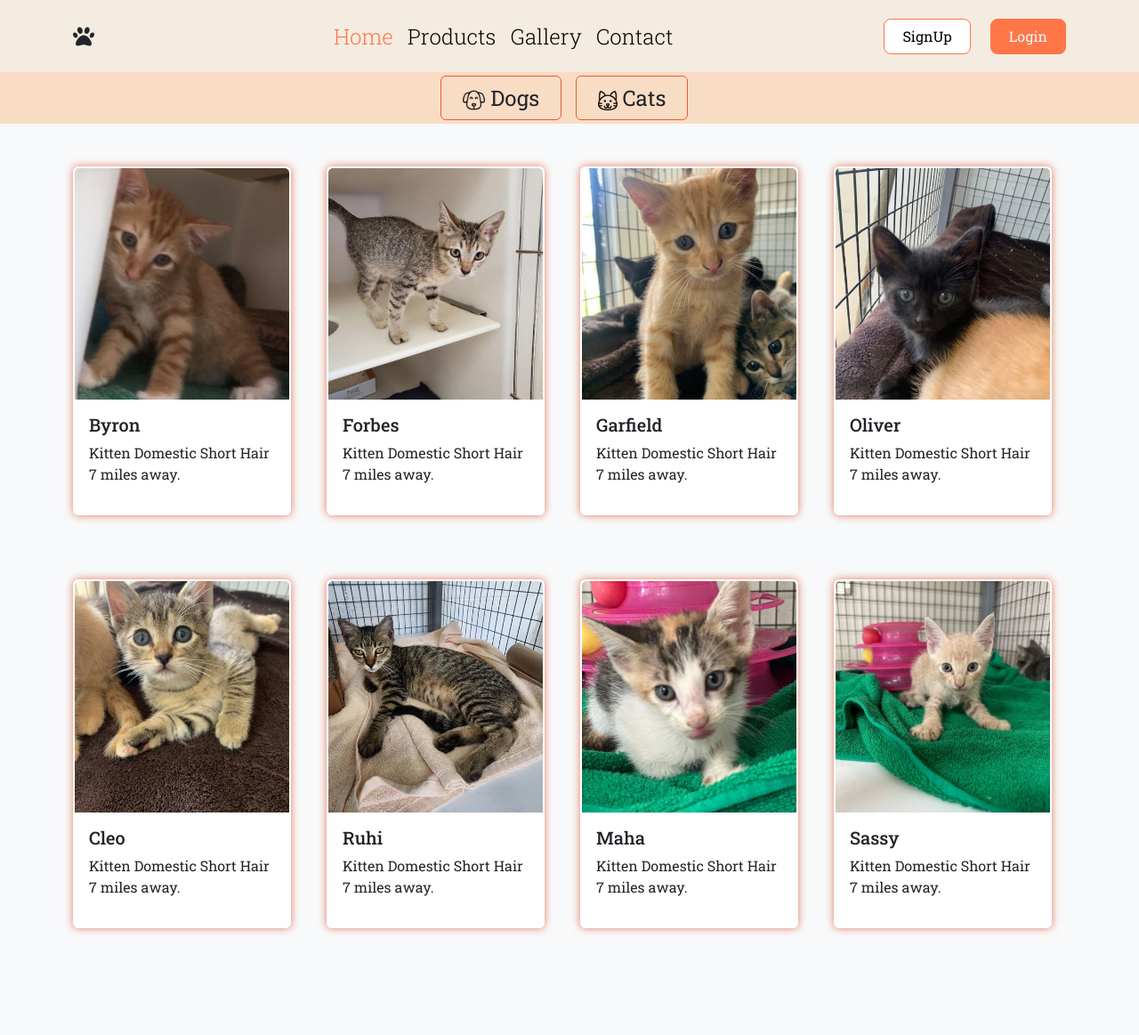
After one commit to insharahAyyubi/petAdoption, a web app: file views/adopt.html in a window 1280 px wide. The commit adds this page. Shown: the whole page at 89% size. Run offline with its HTML, style and script files only (its server is not run), Linux system fonts and the light colour scheme; some libraries are stand-ins or nearby versions.

Commit message:
building adopt page

```diff
--- /dev/null
+++ b/public/css/adopt.css
@@ -0,0 +1,99 @@
+*{
+    box-sizing: border-box;
+}
+body{
+    font-family: 'Roboto Slab', serif;
+}
+.icon{
+    height: 20px;
+    width: 20px;
+}
+.nav{
+    display: block;
+    padding: 20px 0;
+    background-color: #f4ece1;
+}
+.logo{
+    width:2rem;
+}
+.nav-menu{
+    display: flex;
+    align-items: center;
+    justify-content: space-between;
+}
+ul{
+    list-style: none;
+}
+.nav-menu ul{
+    margin: 0;
+    justify-content: center;
+    gap: 1rem;
+    font-size: 1.5rem;
+}
+a{
+    text-decoration: none;
+    display: inline-block;
+    font-weight: 300;
+    color:black;
+}
+.home{
+    color:#ff7648;
+}
+.hover:hover{
+    color:#ff7648;
+    transition: 0.2s all ease-in;
+}
+.flex{
+    display: flex;
+    align-items: center;
+    justify-content: center;
+}
+.buttons{
+    font-size: 1.5rem;
+}
+.signUp, .login{
+    border: 1px solid #ff7648;
+    padding:7px 20px;
+    font-size: 1rem;
+    background-color: #ffffff;
+    border-radius: 0.5rem;
+    font-weight: 400;
+    cursor: pointer;
+}
+.login{
+    margin-left: 1rem;
+    background-color: #ff7648;
+    color: aliceblue;
+}
+.signUp:hover{
+    box-shadow: 1px 1px 8px #ff7648;
+}
+.hover2:hover{
+    background-color: #ff7648;
+    transition: all 0.4s ease-in-out;
+    box-shadow: 0 0 10px #E07A5F;
+}
+.jumbotron{
+    background-color: #F9DCC4;
+}
+.catBtn, .dogBtn{
+    margin-right: 0.7rem;
+    border: 1px solid #ea5d2e;
+}
+.hover3:hover{
+    background-color: #ff7648;
+    transition:all 0.4s ease-in-out ;
+}
+.img{
+    height: 260px;
+    width: 100%;
+    object-fit: cover;
+}
+.card{
+    box-shadow: 0 0 10px #E07A5F;
+    cursor: pointer;
+    border: 2px solid transparent;
+}
+.card:active{
+    border: 2px solid #ea5d2e;
+}
--- a/public/css/register.css
+++ b/public/css/register.css
@@ -15,12 +15,12 @@ body{
        border: 2px solid rgba(255, 255, 255, .5);
        border-radius: 20px;
        backdrop-filter: blur(20px);
-       box-shadow: 0 0 30px rgba(0, 0, 0, .5);
+       box-shadow: 0 0 30px rgba(244, 41, 10, 0.5);
        display: flex;
        justify-content: center;
        align-items: center;
-      overflow: hidden;
-      transition: scale(0);
+       overflow: hidden;
+       transition: scale(0);
        margin-top: 75px;
        transition: height .2s ease;
    }
--- /dev/null
+++ b/views/adopt.html
@@ -0,0 +1,157 @@
+<!DOCTYPE html>
+<html lang="en">
+  <head>
+    <meta charset="UTF-8" />
+    <meta http-equiv="X-UA-Compatible" content="IE=edge" />
+    <meta name="Adoptport" content="width=device-width, initial-scale=1.0" />
+    <title>Adopt</title>
+    <link
+      rel="stylesheet"
+      href="https://cdn.jsdelivr.net/npm/bootstrap@5.3.0-alpha1/dist/css/bootstrap.min.css"
+    />
+    <link rel="preconnect" href="https://fonts.gstatic.com" crossorigin>
+    <link href="https://fonts.googleapis.com/css2?family=Amatic+SC:wght@400;700&display=swap" rel="stylesheet">
+    <link href="https://fonts.googleapis.com/css2?family=Roboto+Slab:wght@100;200;300;400;500;700&display=swap" rel="stylesheet">
+    <link href="https://fonts.googleapis.com/css2?family=Barlow:wght@100;200&display=swap" rel="stylesheet">
+    <link rel="stylesheet" href="\public\css\adopt.css">
+  </head>
+  <body>
+    <main role="main">
+            <div class="nav">
+                <div class="nav-menu container">
+                    <div>
+                        <i class="fa-solid fa-paw fa-xl"></i>
+                    </div>
+                    <ul class="flex">
+                        <li><a href="" class="home hover">Home</a></li>
+                        <li><a href="" class="hover">Products</a></li>
+                        <li><a href="" class="hover">Gallery</a></li>
+                        <li><a href="" class="hover">Contact</a></li>
+                    </ul>
+                    <div class="buttons">
+                        <button class="signUp" type="submit">SignUp</button>
+                        <a href="register.html"><button class="login hover2" type="submit">Login</button></a>
+                    </div>
+                </div>
+            </div>
+        <section class="jumbotron text-center">
+          <div class="container py-1">
+            <a href="#" class="btn dogBtn px-4 mr-2 hover3 fs-4">
+                <img src="\public\Images\dogIcon.png" height="25px"
+                width="25px">
+                Dogs</a>
+            <a href="#" class="btn catBtn px-4 hover3 fs-4">
+                <img src="\public\Images\catIcon.png" height="22px"
+                width="22px">
+                Cats</a>
+          </div>
+        </section>
+
+        <div class="album py-5 bg-light">
+          <div class="container">
+
+            <div class="row mb-5">
+              <div class="col-md-3">
+                <div class="card mb-4 me-3">
+                  <img src="\public\Images\cat1.jfif" class="card-img-top img">
+                  <div class="card-body">
+                    <h5 class="card-title">Byron</h5>
+                    <p class="card-text">Kitten Domestic Short Hair 7 miles away.</p>
+                    <div class="d-flex justify-content-between align-items-center">
+                    </div>
+                  </div>
+                </div>
+              </div>
+
+              <div class="col-md-3">
+                <div class="card mb-4 me-3">
+                  <img src="\public\Images\cat2.jfif" class="card-img-top img">
+                  <div class="card-body">
+                    <h5 class="card-title">Forbes</h5>
+                    <p class="card-text">Kitten Domestic Short Hair 7 miles away.</p>
+                    <div class="d-flex justify-content-between align-items-center">
+                    </div>
+                  </div>
+                </div>
+              </div>
+
+              <div class="col-md-3">
+                <div class="card mb-4 me-3">
+                  <img src="\public\Images\cat3.jfif" class="card-img-top img">
+                  <div class="card-body">
+                    <h5 class="card-title">Garfield</h5>
+                    <p class="card-text">Kitten Domestic Short Hair 7 miles away.</p>
+                    <div class="d-flex justify-content-between align-items-center">
+                    </div>
+                  </div>
+                </div>
+              </div>
+
+              <div class="col-md-3">
+                <div class="card mb-4 me-3">
+                  <img src="\public\Images\cat4.jfif" class="card-img-top img">
+                  <div class="card-body">
+                    <h5 class="card-title">Oliver</h5>
+                    <p class="card-text">Kitten Domestic Short Hair 7 miles away.</p>
+                    <div class="d-flex justify-content-between align-items-center">
+                    </div>
+                  </div>
+                </div>
+              </div>
+            </div>
+            <div class="row mb-5">
+              <div class="col-md-3">
+                <div class="card mb-4 me-3">
+                  <img src="\public\Images\cat5.jfif" class="card-img-top img">
+                  <div class="card-body">
+                    <h5 class="card-title">Cleo</h5>
+                    <p class="card-text">Kitten Domestic Short Hair 7 miles away.</p>
+                    <div class="d-flex justify-content-between align-items-center">
+                    </div>
+                  </div>
+                </div>
+              </div>
+
+              <div class="col-md-3">
+                <div class="card mb-4 me-3">
+                  <img src="\public\Images\cat6.jfif" class="card-img-top img">
+                  <div class="card-body">
+                    <h5 class="card-title">Ruhi</h5>
+                    <p class="card-text">Kitten Domestic Short Hair 7 miles away.</p>
+                    <div class="d-flex justify-content-between align-items-center">
+                    </div>
+                  </div>
+                </div>
+              </div>
+
+              <div class="col-md-3">
+                <div class="card mb-4 me-3">
+                  <img src="\public\Images\cat7.jfif" class="card-img-top img">
+                  <div class="card-body">
+                    <h5 class="card-title">Maha</h5>
+                    <p class="card-text">Kitten Domestic Short Hair 7 miles away.</p>
+                    <div class="d-flex justify-content-between align-items-center">
+                    </div>
+                  </div>
+                </div>
+              </div>
+
+              <div class="col-md-3">
+                <div class="card mb-4 me-3">
+                  <img src="\public\Images\cat8.jfif" class="card-img-top img">
+                  <div class="card-body">
+                    <h5 class="card-title">Sassy</h5>
+                    <p class="card-text">Kitten Domestic Short Hair 7 miles away.</p>
+                    <div class="d-flex justify-content-between align-items-center">
+                    </div>
+                  </div>
+                </div>
+              </div>
+
+            </div>
+          </div>
+        </div>
+      </main>
+      <script src="https://kit.fontawesome.com/2d4e9f7759.js" crossorigin="anonymous"></script>
+  </body>
+</html>
--- a/views/home.html
+++ b/views/home.html
@@ -28,7 +28,7 @@
                 </ul>
                 <div class="buttons">
                     <button class="signUp" type="submit">SignUp</button>
-                    <a href="register.html"><button class="login" type="submit">Login</button></a>
+                    <a href="register.html"><button class="login hover2" type="submit">Login</button></a>
                 </div>
             </div>
         </div>
@@ -46,8 +46,9 @@
                         </div>
                         <img src="\public\Images\asset 16.svg">
                     </div>
-                    <div class="dbuy flex">
+                    <div class="dbuy flex fCol">
                         <h2>DON'T BUY</h2>
+                        <a href="adopt.html"><button class="adoptButton hover2">Find Your Pet!</button></a>
                     </div>
             </div>
 
--- a/views/register.html
+++ b/views/register.html
@@ -73,7 +73,7 @@
             </form>
         </div>
     </div>
-<script src="/register.js"></script>
+<script src="/server.js"></script>
     <script type="module" src="https://unpkg.com/ionicons@5.5.2/dist/ionicons/ionicons.esm.js"></script>
 <script nomodule src="https://unpkg.com/ionicons@5.5.2/dist/ionicons/ionicons.js"></script>
 </body>
```
Also changed, not shown: public/css/home.css (+23 -5 lines), server.js (+15 -2 lines), public/Images/cat1.jfif (added), public/Images/cat2.jfif (added), public/Images/cat3.jfif (added), public/Images/cat4.jfif (added), public/Images/cat5.jfif (added), public/Images/cat6.jfif (added), public/Images/cat7.jfif (added), public/Images/cat8.jfif (added), public/Images/catIcon.png (added), public/Images/dogIcon.png (added).
